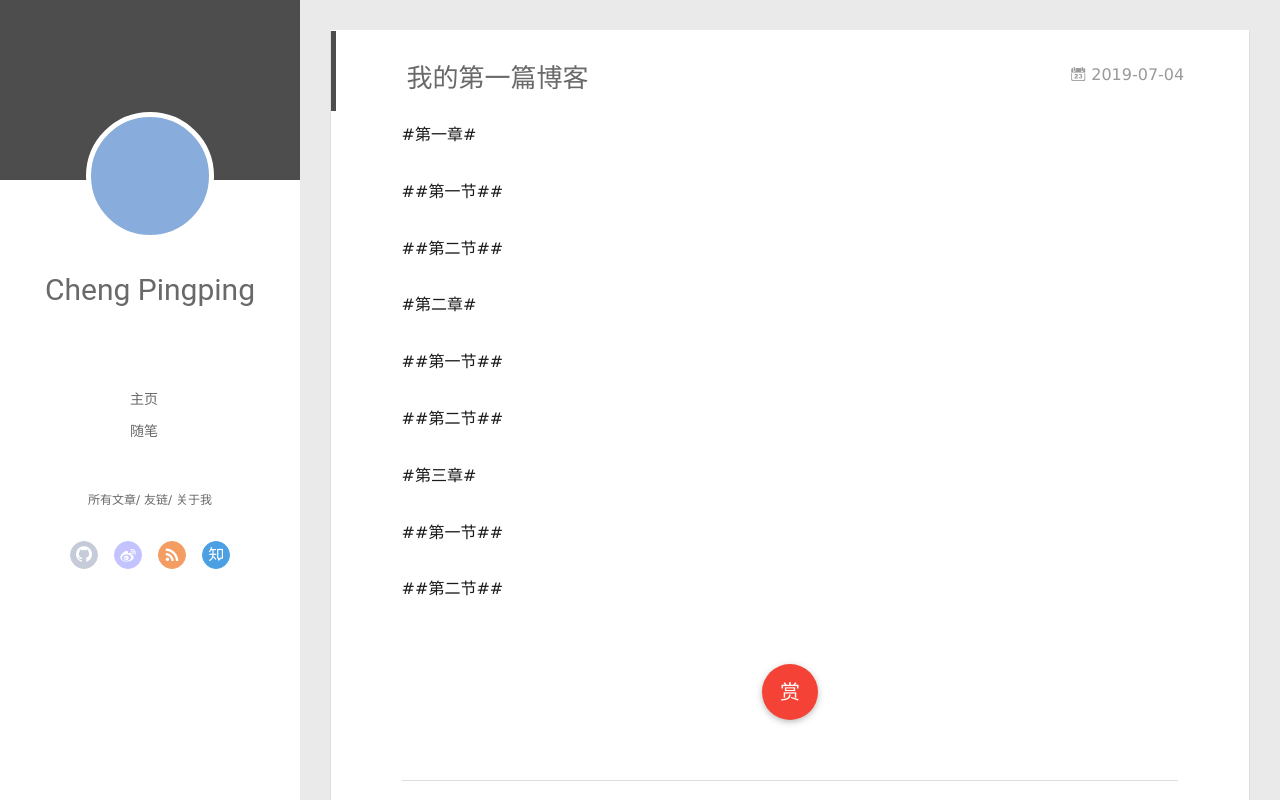
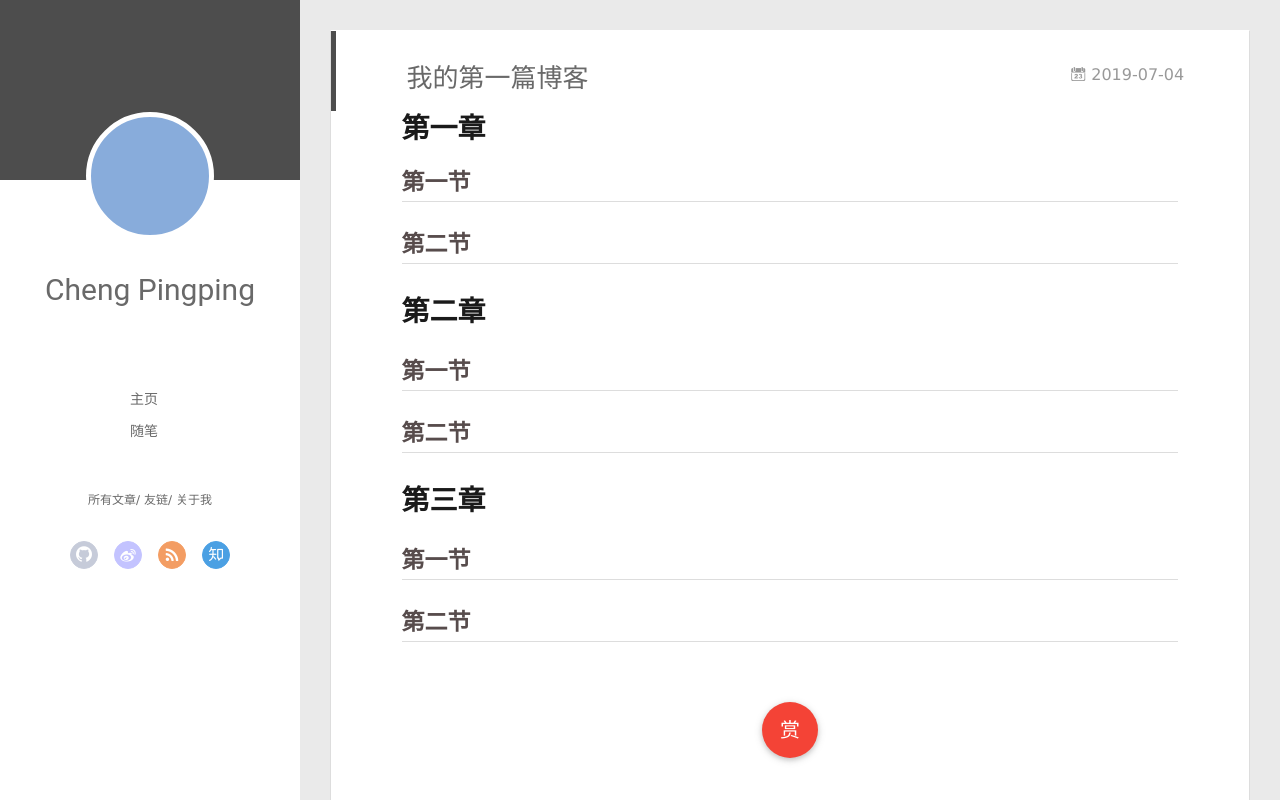
Before and after one commit to chengpingping/chengpinging.github.io, a plain HTML site: page 2019/07/04/我的第一篇博客/index.html in a window 1280 px wide. Drawn offline with Linux system fonts and the light colour scheme; files that its build step writes are made by us from their sources; no server answers; files whose address does not match are found by name.

Commit message:
Site updated: 2019-07-06 15:31:04

```diff
--- a/2019/07/04/我的第一篇博客/index.html
+++ b/2019/07/04/我的第一篇博客/index.html
@@ -8,17 +8,17 @@
   <link rel="dns-prefetch" href="http://yoursite.com">
   <title>我的第一篇博客 | CPPHexo</title>
   <meta name="viewport" content="width=device-width, initial-scale=1, maximum-scale=1">
-  <meta name="description" content="#第一章# ##第一节## ##第二节## #第二章# ##第一节## ##第二节## #第三章# ##第一节## ##第二节##">
+  <meta name="description" content="第一章第一节第二节第二章第一节第二节第三章第一节第二节">
 <meta property="og:type" content="article">
 <meta property="og:title" content="我的第一篇博客">
 <meta property="og:url" content="http://yoursite.com/2019/07/04/我的第一篇博客/index.html">
 <meta property="og:site_name" content="CPPHexo">
-<meta property="og:description" content="#第一章# ##第一节## ##第二节## #第二章# ##第一节## ##第二节## #第三章# ##第一节## ##第二节##">
+<meta property="og:description" content="第一章第一节第二节第二章第一节第二节第三章第一节第二节">
 <meta property="og:locale" content="default">
-<meta property="og:updated_time" content="2019-07-06T07:15:37.650Z">
+<meta property="og:updated_time" content="2019-07-06T07:28:15.983Z">
 <meta name="twitter:card" content="summary">
 <meta name="twitter:title" content="我的第一篇博客">
-<meta name="twitter:description" content="#第一章# ##第一节## ##第二节## #第二章# ##第一节## ##第二节## #第三章# ##第一节## ##第二节##">
+<meta name="twitter:description" content="第一章第一节第二节第二章第一节第二节第三章第一节第二节">
 
     <link rel="alternative" href="/atom.xml" title="CPPHexo" type="application/atom+xml">
 
@@ -174,16 +174,7 @@
 
     <div class="article-entry" itemprop="articleBody">
 
-        <p>#第一章#</p>
-<p>##第一节##</p>
-<p>##第二节##</p>
-<p>#第二章#</p>
-<p>##第一节##</p>
-<p>##第二节##</p>
-<p>#第三章#</p>
-<p>##第一节##</p>
-<p>##第二节##</p>
-
+        <h1 id="第一章"><a href="#第一章" class="headerlink" title="第一章"></a>第一章</h1><h2 id="第一节"><a href="#第一节" class="headerlink" title="第一节"></a>第一节</h2><h2 id="第二节"><a href="#第二节" class="headerlink" title="第二节"></a>第二节</h2><h1 id="第二章"><a href="#第二章" class="headerlink" title="第二章"></a>第二章</h1><h2 id="第一节-1"><a href="#第一节-1" class="headerlink" title="第一节"></a>第一节</h2><h2 id="第二节-1"><a href="#第二节-1" class="headerlink" title="第二节"></a>第二节</h2><h1 id="第三章"><a href="#第三章" class="headerlink" title="第三章"></a>第三章</h1><h2 id="第一节-2"><a href="#第一节-2" class="headerlink" title="第一节"></a>第一节</h2><h2 id="第二节-2"><a href="#第二节-2" class="headerlink" title="第二节"></a>第二节</h2>
 
 
 
```
Also changed, not shown: index.html (+1 -10 lines).
